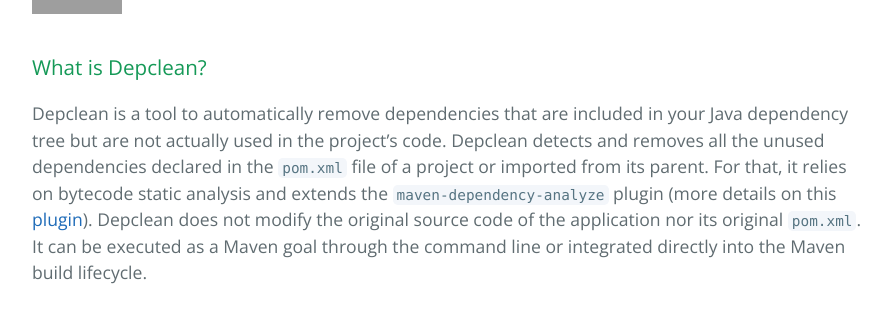
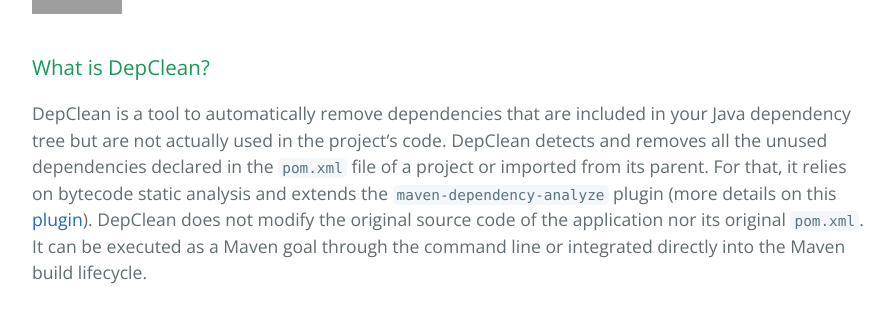
Before and after one commit to ASSERT-KTH/depclean, a Jekyll site: the page built from index.md, in a window 1280 px wide and 900 px high, scrolled down 338 px, cut to the strip 207-527 px from the top of the window. Shown: the whole strip, without its empty margins (192-1086 px from the left). Built offline with Jekyll 4.4.1, drawn with Linux system fonts in a browser that asks for light colours; grey boxes are pictures that could not be loaded.

Commit message:
fix links

```diff
--- a/index.md
+++ b/index.md
@@ -7,9 +7,9 @@ layout: default
 [![Build Status](https://travis-ci.org/castor-software/depclean.svg?branch=master)](https://travis-ci.org/castor-software/depclean)
 
 
-### What is Depclean?
+### What is DepClean?
 
-Depclean is a tool to automatically remove dependencies that are included in your Java dependency tree but are not actually used in the project's code. Depclean detects and removes all the unused dependencies declared in the `pom.xml` file of a project or imported from its parent. For that, it relies on bytecode static analysis and extends the `maven-dependency-analyze` plugin (more details on this [plugin](https://maven.apache.org/plugins/maven-dependency-plugin/analyze-mojo.html)). Depclean does not modify the original source code of the application nor its original `pom.xml`. It can be executed as a Maven goal through the command line or integrated directly into the Maven build lifecycle.
+DepClean is a tool to automatically remove dependencies that are included in your Java dependency tree but are not actually used in the project's code. DepClean detects and removes all the unused dependencies declared in the `pom.xml` file of a project or imported from its parent. For that, it relies on bytecode static analysis and extends the `maven-dependency-analyze` plugin (more details on this [plugin](https://maven.apache.org/plugins/maven-dependency-plugin/analyze-mojo.html)). DepClean does not modify the original source code of the application nor its original `pom.xml`. It can be executed as a Maven goal through the command line or integrated directly into the Maven build lifecycle.
 
 ### How does it work?
 
```
